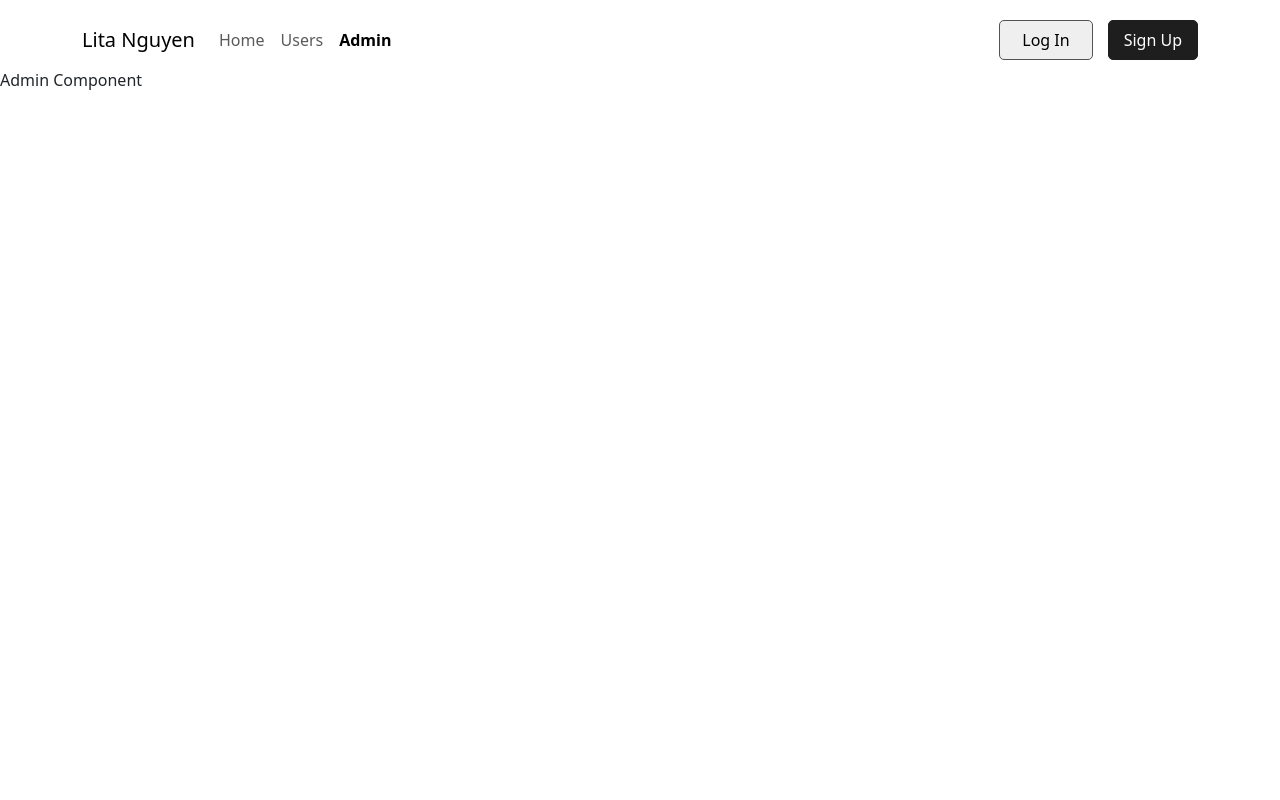
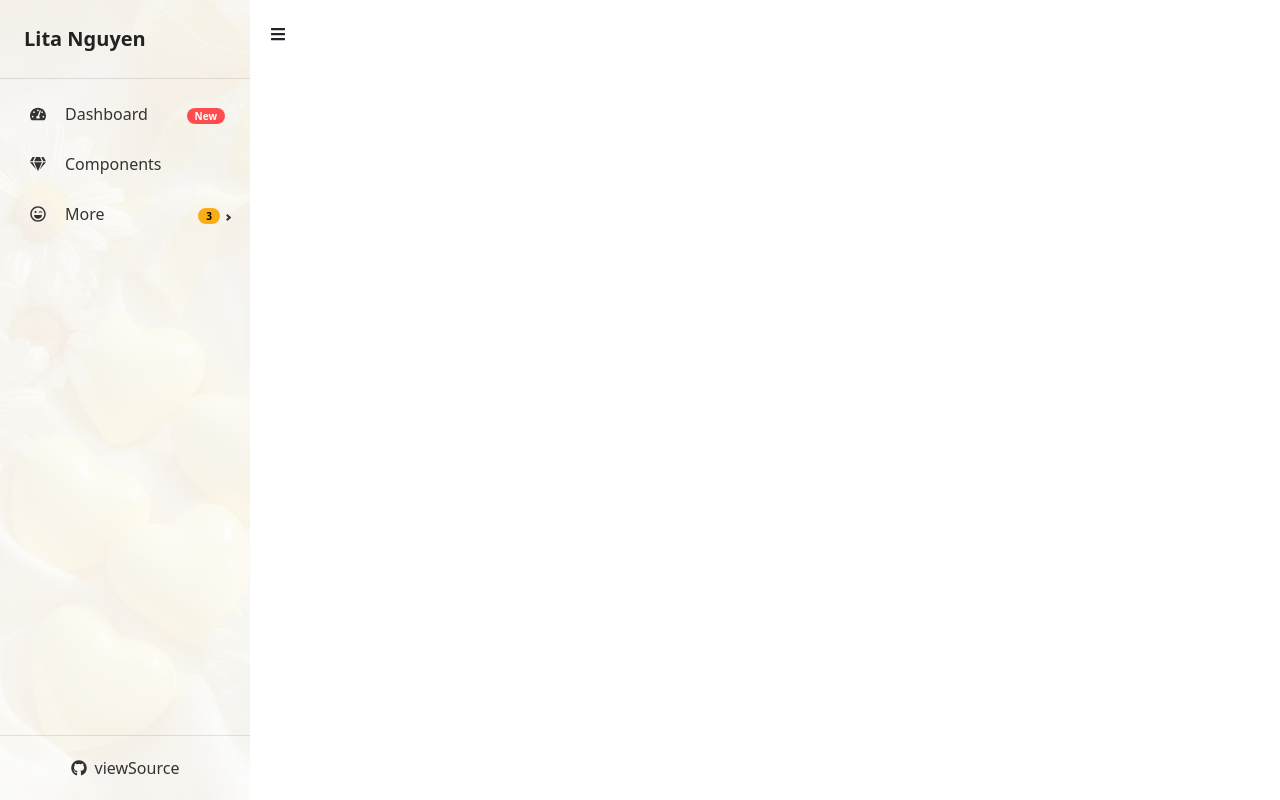
Before and after one commit to lita-nguyen/demo_week2_react, a React (Create React App) app in the folder basic-react/: page /admins in a window 1280 px wide. Built offline with nearby package versions, Linux system fonts and the light colour scheme.

Commit message:
design admin sidebar

```diff
--- a/basic-react/package.json
+++ b/basic-react/package.json
@@ -11,6 +11,8 @@
     "react": "^19.2.6",
     "react-bootstrap": "^2.10.10",
     "react-dom": "^19.2.6",
+    "react-icons": "5.6.0",
+    "react-pro-sidebar": "1.1.0",
     "react-router-dom": "7.15.1",
     "react-scripts": "5.0.1",
     "web-vitals": "^2.1.4"
--- a/basic-react/src/App.scss
+++ b/basic-react/src/App.scss
@@ -71,15 +71,17 @@ body {
       width: 50%;
       display: flex;
       flex-direction: column;
-      gap: 30px;
+      gap: 40px;
 
       .title-1 {
         font-size: 45px;
         font-weight: 600;
+        text-align: justify;
       }
 
       .title-2 {
         font-size: 25px;
+        text-align: justify;
       }
 
       .title-3 {
@@ -103,6 +105,10 @@ body {
 
 video {
   position: fixed;
-  bottom: 0;
-  width: 100vw;
+  top: 0;
+  left: 0;
+  width: 100%;
+  height: 100%;
+  object-fit: cover;
+  z-index: -1;
 }
--- a/basic-react/src/components/Admin/Admin.js
+++ b/basic-react/src/components/Admin/Admin.js
@@ -1,5 +1,20 @@
+import SideBar from "./SideBar";
+import "./Admin.scss";
+import { FaBars } from "react-icons/fa";
+import { useState } from "react";
+
 const Admin = (props) => {
-  return <div>Admin Component</div>;
+  const [collapsed, setCollapsed] = useState(false);
+  return (
+    <div className="admin-container">
+      <div className="admin-sidebar">
+        <SideBar collapsed={collapsed} />
+      </div>
+      <div className="admin-content">
+        <FaBars onClick={() => setCollapsed(!collapsed)} />
+      </div>
+    </div>
+  );
 };
 
 export default Admin;
--- /dev/null
+++ b/basic-react/src/components/Admin/Admin.scss
@@ -0,0 +1,31 @@
+.admin-container {
+  display: flex;
+  height: 100vh;
+}
+
+.admin-sidebar {
+  width: 250px;
+  min-width: 250px;
+}
+
+.admin-content {
+  flex: 1;
+  padding: 20px;
+}
+
+.badge {
+  padding: 3px 8px;
+  border-radius: 999px;
+  font-size: 10px;
+  font-weight: 600;
+
+  &.red {
+    background: #ff4d4f;
+    color: white;
+  }
+
+  &.yellow {
+    background: #faad14;
+    color: black;
+  }
+}
--- /dev/null
+++ b/basic-react/src/components/Admin/SideBar.js
@@ -0,0 +1,122 @@
+import { Sidebar, Menu, MenuItem, SubMenu } from "react-pro-sidebar";
+import {
+  FaTachometerAlt,
+  FaGem,
+  FaGithub,
+  FaRegLaughWink,
+} from "react-icons/fa";
+
+import sidebarBg from "../../assets/bg2.png";
+
+const SideBar = ({ collapsed }) => {
+  return (
+    <Sidebar
+      collapsed={collapsed}
+      image={sidebarBg}
+      rootStyles={{
+        height: "100vh",
+        display: "flex",
+        flexDirection: "column",
+        border: "none",
+      }}
+    >
+      {/* OVERLAY */}
+      <div
+        style={{
+          position: "absolute",
+          inset: 0,
+          background: "rgba(255, 255, 255, 0.7)",
+          zIndex: 0,
+        }}
+      ></div>
+
+      {/* CONTENT WRAPPER */}
+      <div
+        style={{
+          position: "relative",
+          zIndex: 1,
+          display: "flex",
+          flexDirection: "column",
+          height: "100%",
+        }}
+      >
+        {/* HEADER */}
+        <div
+          style={{
+            padding: "24px",
+            fontWeight: "bold",
+            fontSize: 20,
+            color: "#222",
+            borderBottom: "1px solid rgba(0,0,0,0.1)",
+          }}
+        >
+          Lita Nguyen
+        </div>
+
+        {/* MENU */}
+        <div style={{ flex: 1, paddingTop: "10px" }}>
+          <Menu
+            menuItemStyles={{
+              button: {
+                padding: "12px 20px",
+                borderRadius: "8px",
+                color: "#333",
+                "&:hover": {
+                  backgroundColor: "rgba(229, 104, 26, 0.08)",
+                  color: "#000",
+                },
+              },
+            }}
+          >
+            <MenuItem
+              icon={<FaTachometerAlt />}
+              suffix={<span className="badge red">New</span>}
+            >
+              Dashboard
+            </MenuItem>
+
+            <MenuItem icon={<FaGem />}>Components</MenuItem>
+
+            <SubMenu
+              label="More"
+              icon={<FaRegLaughWink />}
+              suffix={<span className="badge yellow">3</span>}
+            >
+              <MenuItem>Item 1</MenuItem>
+              <MenuItem>Item 2</MenuItem>
+              <MenuItem>Item 3</MenuItem>
+            </SubMenu>
+          </Menu>
+        </div>
+
+        {/* FOOTER */}
+        <div
+          style={{
+            padding: "20px",
+            borderTop: "1px solid rgba(0,0,0,0.1)",
+          }}
+        >
+          <a
+            href="https://github.com/lita-nguyen/demo_week2_react/tree/master/basic-react"
+            target="_blank"
+            rel="noopener noreferrer"
+            style={{
+              display: "flex",
+              alignItems: "center",
+              justifyContent: "center",
+              gap: "8px",
+              color: "#333",
+              textDecoration: "none",
+              fontWeight: 500,
+            }}
+          >
+            <FaGithub />
+            viewSource
+          </a>
+        </div>
+      </div>
+    </Sidebar>
+  );
+};
+
+export default SideBar;
--- a/basic-react/src/index.js
+++ b/basic-react/src/index.js
@@ -17,8 +17,8 @@ root.render(
       <Route path="/" element={<App />}>
         <Route index element={<HomePage />} />
         <Route path="users" element={<User />} />
-        <Route path="admins" element={<Admin />} />
       </Route>
+      <Route path="admins" element={<Admin />} />
     </Routes>
   </BrowserRouter>,
 
```
Also changed, not shown: basic-react/src/assets/bg2.png (added), 1 other file (tests, documents, lock files or other folders).
